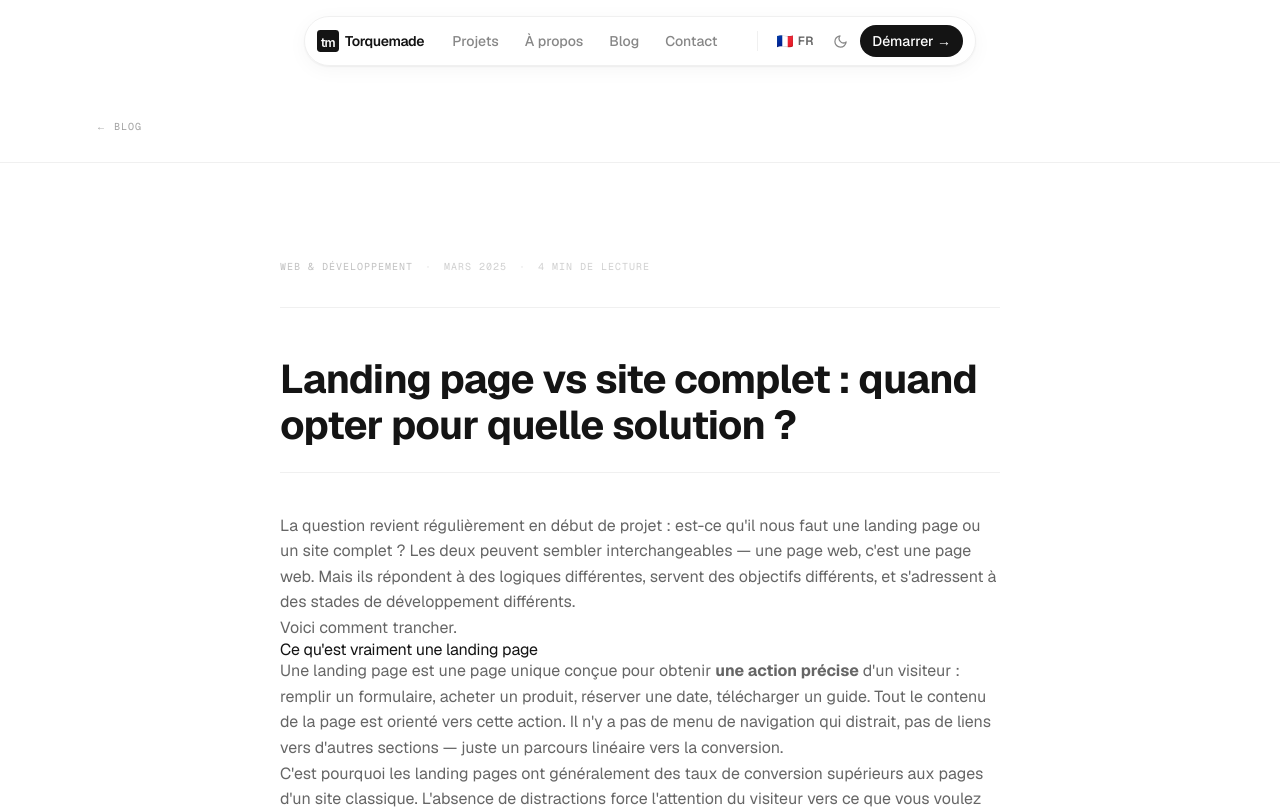
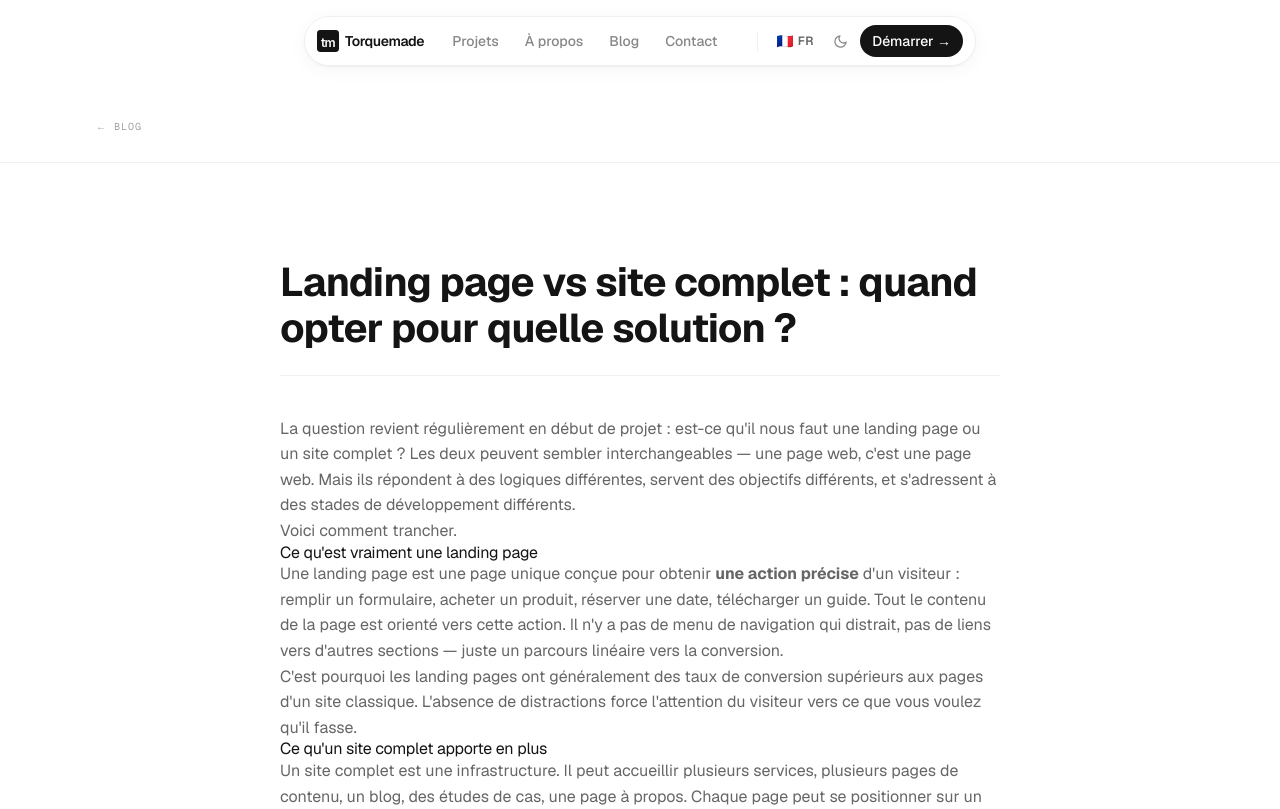
Before and after one commit to loanrmb/torquemade-v2, a Next.js app: page /blog/landing-page-vs-site-complet in a window 1280 px wide. Shown: the top 809 px of the page. Built offline with nearby package versions, Linux system fonts and the light colour scheme.

Commit message:
Remove meta flex block (FR & EN)

```diff
--- a/app/blog/(articles)/landing-page-vs-site-complet/_content.tsx
+++ b/app/blog/(articles)/landing-page-vs-site-complet/_content.tsx
@@ -63,14 +63,6 @@ export function LandingPageVsSiteCompletContent() {
 function ArticleFR({ lang }: { lang: 'fr' | 'en' }) {
   return (
     <>
-      <div className="mb-12 flex flex-wrap items-center gap-3 pb-8 font-mono text-[10px] uppercase tracking-widest"
-        style={{ borderBottom: '1px solid hsl(var(--border-subtle))' }}>
-        <span className="opacity-40">Web &amp; Développement</span>
-        <span className="opacity-20">·</span>
-        <span className="opacity-30">Mars 2025</span>
-        <span className="opacity-20">·</span>
-        <span className="opacity-30">4 min de lecture</span>
-      </div>
 
       <h1 className="blog-article-title">Landing page vs site complet : quand opter pour quelle solution ?</h1>
 
@@ -126,14 +118,6 @@ function ArticleFR({ lang }: { lang: 'fr' | 'en' }) {
 function ArticleEN({ lang }: { lang: 'fr' | 'en' }) {
   return (
     <>
-      <div className="mb-12 flex flex-wrap items-center gap-3 pb-8 font-mono text-[10px] uppercase tracking-widest"
-        style={{ borderBottom: '1px solid hsl(var(--border-subtle))' }}>
-        <span className="opacity-40">Web &amp; Development</span>
-        <span className="opacity-20">·</span>
-        <span className="opacity-30">March 2025</span>
-        <span className="opacity-20">·</span>
-        <span className="opacity-30">4 min read</span>
-      </div>
 
       <h1 className="blog-article-title">Landing Page vs Full Site: When to Choose Which?</h1>
 
```
